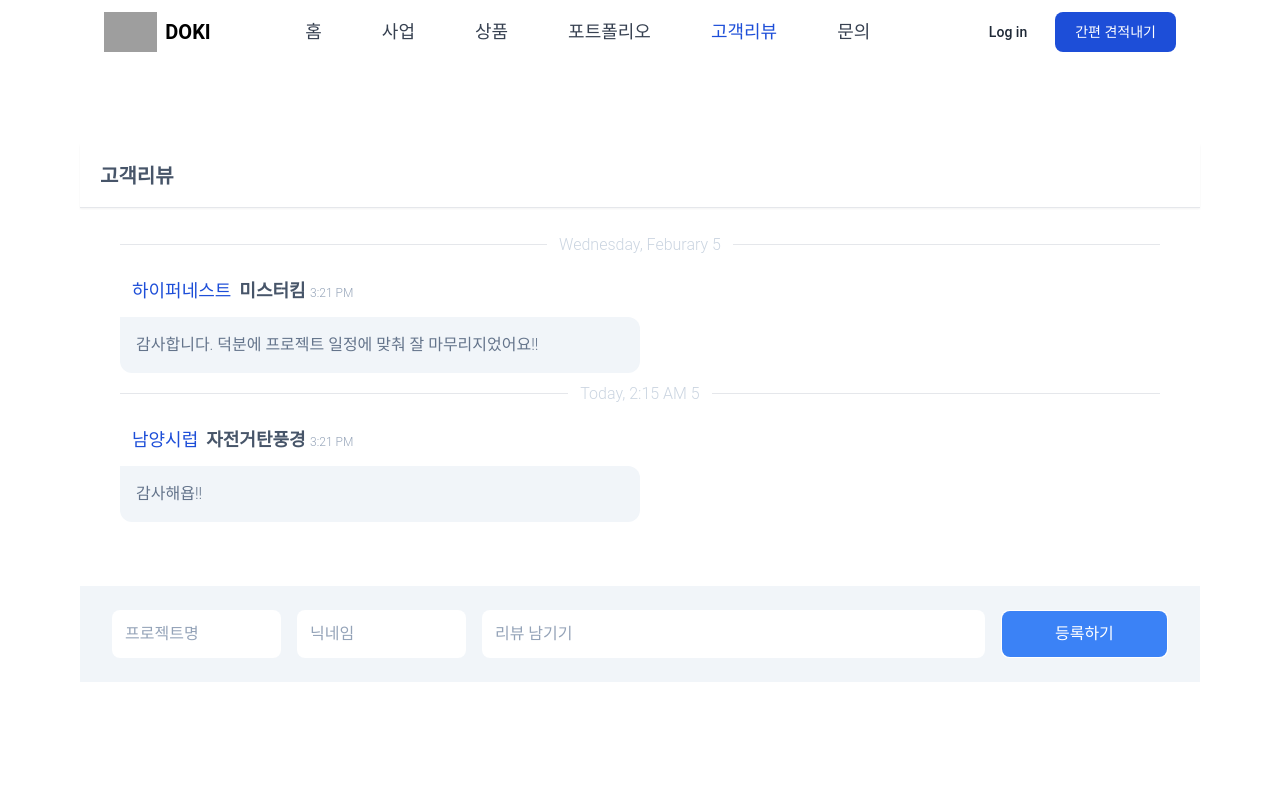
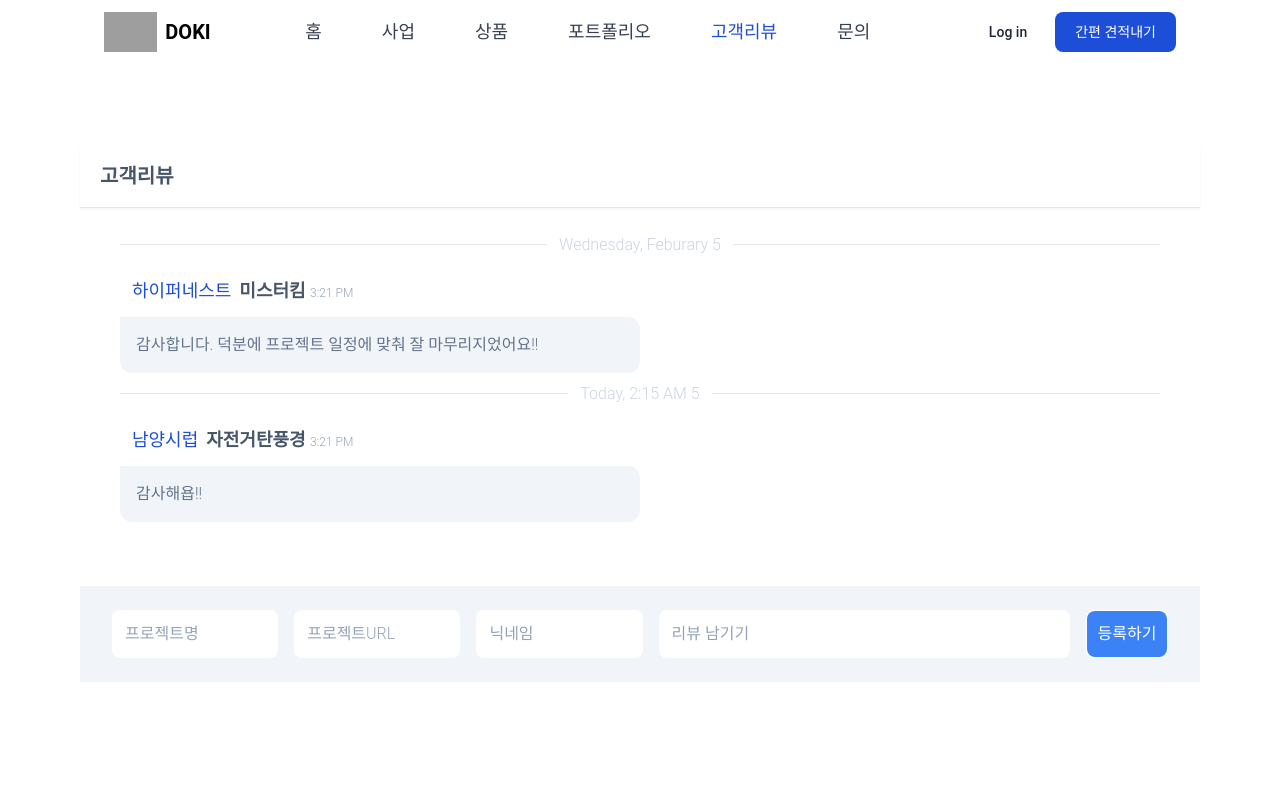
Before and after one commit to ghkdsigm/doki, a Vue app in the folder my-project/: page /review in a window 1280 px wide. Shown: the top 800 px of the page. Built offline with nearby package versions, Linux system fonts and the light colour scheme; grey boxes are pictures that could not be loaded; a web font is replaced by a local one; what tw-elements would draw is missing.

Commit message:
리뷰 페이지 업데이트

```diff
--- a/my-project/src/pages/Review.vue
+++ b/my-project/src/pages/Review.vue
@@ -168,22 +168,27 @@
     </div>
     <!--글쓰기-->
     <div class="w-full mt-12 mb-20 flex px-6 py-6 bg-slate-100">
-      <div class="mx-2 w-1/6 pr-4 h-12 flex justify-between px-3 items-center border border-transparent bg-white focus-within:border-slate-300 rounded-lg">
+      <div class="mx-2 w-2/12 pr-4 h-12 flex justify-between px-3 items-center border border-transparent bg-white focus-within:border-slate-300 rounded-lg">
         <div class="w-full">
           <input type="text" class="w-full bg-transparent outline-none placeholder:text-slate-400" placeholder="프로젝트명" />
         </div>
       </div>
-      <div class="mx-2 w-1/6 pr-4 h-12 flex justify-between px-3 items-center border border-transparent bg-white focus-within:border-slate-300 rounded-lg">
+      <div class="mx-2 w-2/12 pr-4 h-12 flex justify-between px-3 items-center border border-transparent bg-white focus-within:border-slate-300 rounded-lg">
+        <div class="w-full">
+          <input type="text" class="w-full bg-transparent outline-none placeholder:text-slate-400" placeholder="프로젝트URL" />
+        </div>
+      </div>
+      <div class="mx-2 w-2/12 pr-4 h-12 flex justify-between px-3 items-center border border-transparent bg-white focus-within:border-slate-300 rounded-lg">
         <div class="w-full">
           <input type="text" class="w-full bg-transparent outline-none placeholder:text-slate-400" placeholder="닉네임" />
         </div>
       </div>
-      <div class="mx-2 w-3/6 h-12 flex justify-between px-3 items-center border border-transparent bg-white focus-within:border-slate-300 rounded-lg">
+      <div class="mx-2 w-5/12 h-12 flex justify-between px-3 items-center border border-transparent bg-white focus-within:border-slate-300 rounded-lg">
         <div class="w-full">
           <input type="text" class="w-full bg-transparent outline-none placeholder:text-slate-400" placeholder="리뷰 남기기" />
         </div>
       </div>
-      <div class="mx-2 w-1/6 h-12 flex justify-between items-center border border-transparent bg-white focus-within:border-slate-300 rounded-lg">
+      <div class="mx-2 w-1/12 h-12 flex justify-between items-center border border-transparent bg-white focus-within:border-slate-300 rounded-lg">
         <div class="w-full h-full flex justify-center">
           <button type="button" class="w-full h-full bg-blue-500 hover:bg-blue-700 hover:text-white text-white">등록하기</button>
         </div>
```
